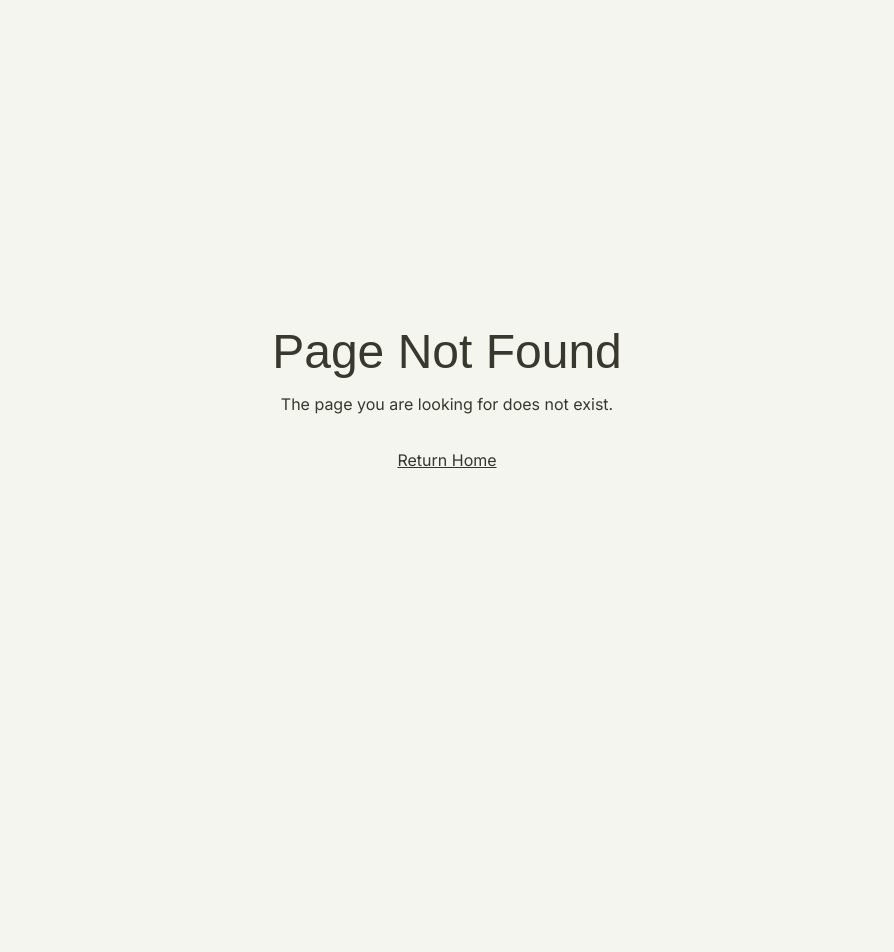
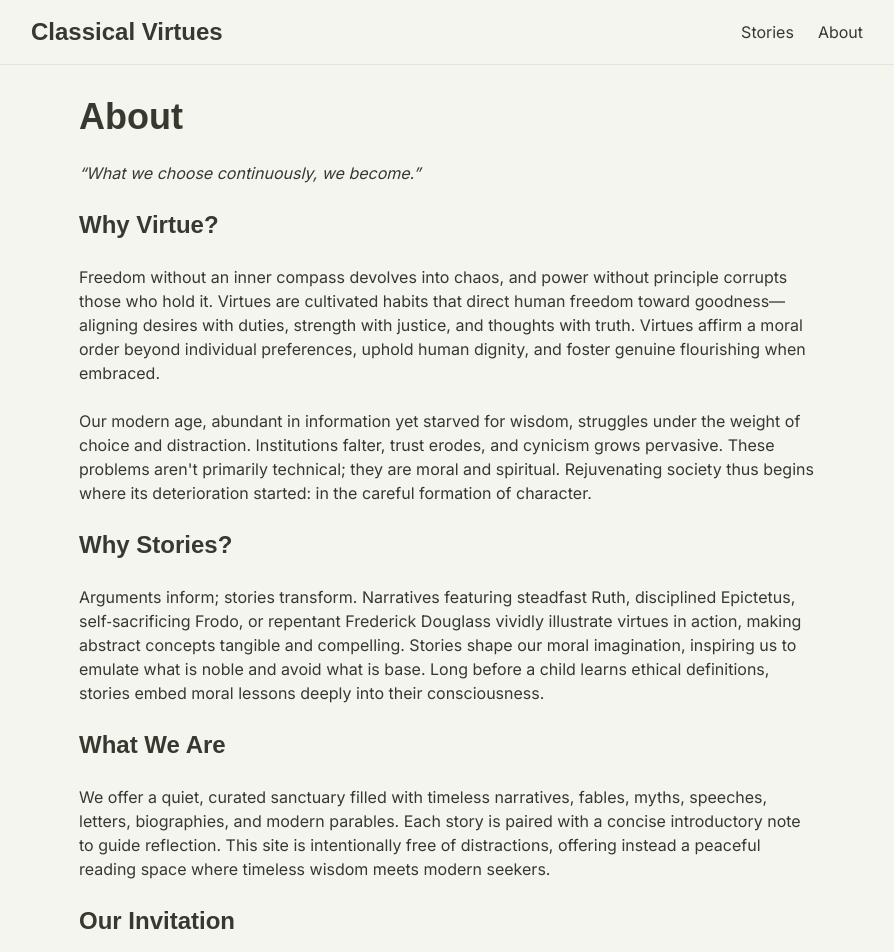
Before and after one commit to huntsyea/classical-virtues, a Next.js app: page /about in a window 1280 px wide. Before the commit this address had no page. Shown: the top 952 px of the page, without its empty margins (193-1087 px from the left). Before the commit the page ends 800 px from the top, so only its background shows below. Built offline with nearby package versions, Linux system fonts and the light colour scheme; a web font is replaced by a local one.

Commit message:
feat(pages): add about page and navbar links

```diff
--- /dev/null
+++ b/src/app/about/layout.tsx
@@ -0,0 +1,15 @@
+import React from 'react';
+import Navbar from '@/components/Navbar';
+
+export default function AboutLayout({
+  children,
+}: {
+  children: React.ReactNode;
+}) {
+  return (
+    <div>
+      <Navbar />
+      <main>{children}</main>
+    </div>
+  );
+}
--- /dev/null
+++ b/src/app/about/page.tsx
@@ -0,0 +1,61 @@
+import type { Metadata } from 'next';
+
+export const metadata: Metadata = {
+  title: 'About',
+  description: 'Learn about Classical Virtues',
+  alternates: {
+    canonical: '/about',
+  },
+};
+
+export default function AboutPage() {
+  return (
+    <div className="max-w-3xl mx-auto py-8 px-4 space-y-6">
+      <h1 className="text-4xl font-heading font-bold">About</h1>
+      <p className="italic">“What we choose continuously, we become.”</p>
+      <h2 className="text-2xl font-heading font-bold mt-6">Why Virtue?</h2>
+      <p>
+        Freedom without an inner compass devolves into chaos, and power without
+        principle corrupts those who hold it. Virtues are cultivated habits that
+        direct human freedom toward goodness—aligning desires with duties,
+        strength with justice, and thoughts with truth. Virtues affirm a moral
+        order beyond individual preferences, uphold human dignity, and foster
+        genuine flourishing when embraced.
+      </p>
+      <p>
+        Our modern age, abundant in information yet starved for wisdom,
+        struggles under the weight of choice and distraction. Institutions
+        falter, trust erodes, and cynicism grows pervasive. These problems
+        aren&apos;t primarily technical; they are moral and spiritual.
+        Rejuvenating society thus begins where its deterioration started: in the
+        careful formation of character.
+      </p>
+      <h2 className="text-2xl font-heading font-bold mt-6">Why Stories?</h2>
+      <p>
+        Arguments inform; stories transform. Narratives featuring steadfast
+        Ruth, disciplined Epictetus, self‑sacrificing Frodo, or repentant
+        Frederick Douglass vividly illustrate virtues in action, making abstract
+        concepts tangible and compelling. Stories shape our moral imagination,
+        inspiring us to emulate what is noble and avoid what is base. Long
+        before a child learns ethical definitions, stories embed moral lessons
+        deeply into their consciousness.
+      </p>
+      <h2 className="text-2xl font-heading font-bold mt-6">What We Are</h2>
+      <p>
+        We offer a quiet, curated sanctuary filled with timeless narratives,
+        fables, myths, speeches, letters, biographies, and modern parables. Each
+        story is paired with a concise introductory note to guide reflection.
+        This site is intentionally free of distractions, offering instead a
+        peaceful reading space where timeless wisdom meets modern seekers.
+      </p>
+      <h2 className="text-2xl font-heading font-bold mt-6">Our Invitation</h2>
+      <p>
+        Civilizations are renewed from the inside out. Nourish your interior
+        life here, and carry these virtues into the communities and
+        relationships you cherish. When enough individuals consistently choose
+        the good, societies regain the strength and resilience necessary for
+        liberty, peace, and genuine human flourishing.
+      </p>
+    </div>
+  );
+}
--- a/src/components/Navbar.tsx
+++ b/src/components/Navbar.tsx
@@ -8,6 +8,14 @@ const Navbar = () => {
           <Link href="/" className="text-2xl font-heading font-semibold">
             Classical Virtues
           </Link>
+          <div className="space-x-6">
+            <Link href="/stories" className="hover:underline">
+              Stories
+            </Link>
+            <Link href="/about" className="hover:underline">
+              About
+            </Link>
+          </div>
         </div>
       </div>
     </nav>
```
